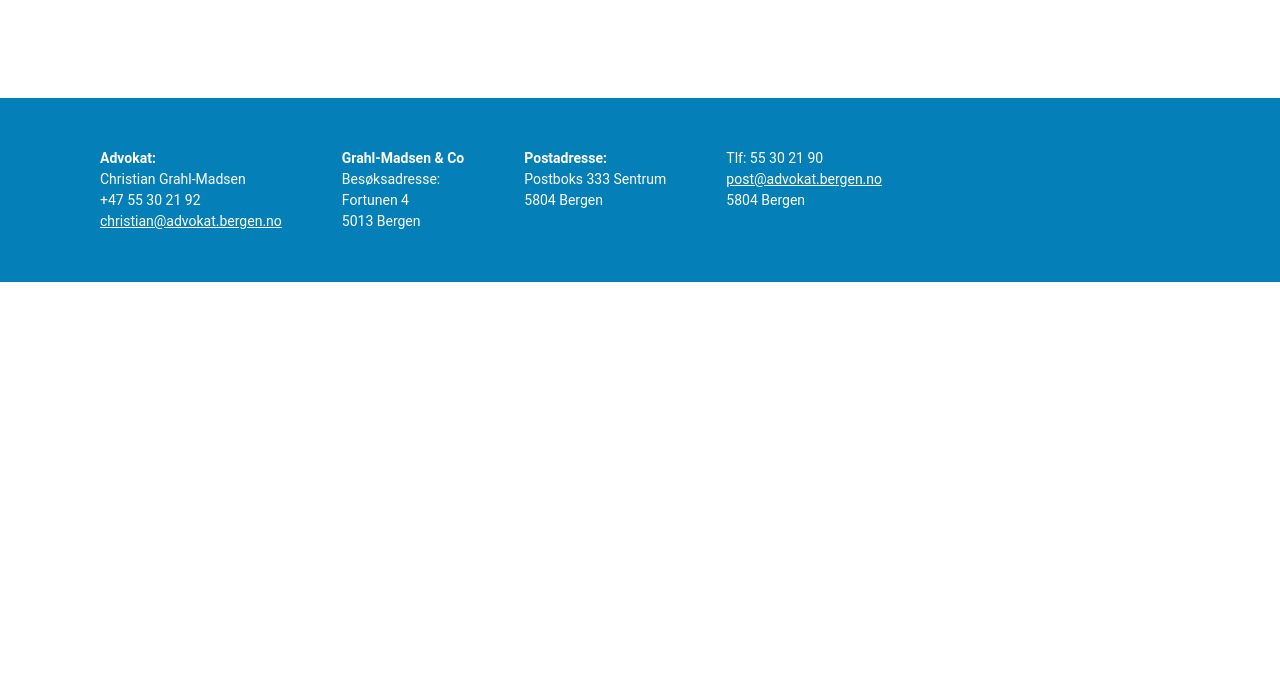
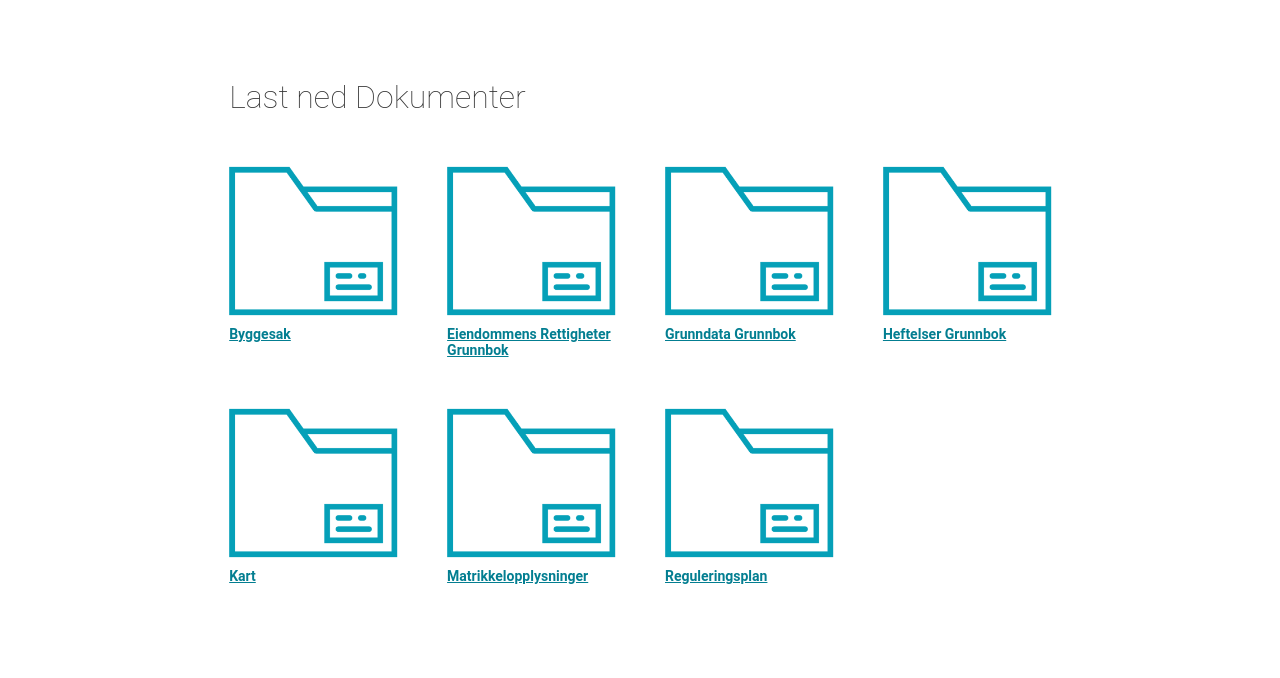
Before and after one commit to juliadyrdal/vike, a website: page dokumenter.html in a window 1280 px wide. Shown: the part 682-1360 px from the top of the page. Before the commit the page ends 964 px from the top, so only its background shows below. Drawn offline with Linux system fonts and the light colour scheme.

Commit message:
Added icon links to dokumenter.html.

```diff
--- a/dokumenter.html
+++ b/dokumenter.html
@@ -39,6 +39,37 @@
             </div>
 
         </header>
+
+        <section class="section-dokumenter">
+            <div class="dokumenter">
+                    <h1 class="heading">Last ned Dokumenter</h1>
+                <ul class="dokumenter__row">
+                    <li class="dokumenter__item">
+                        <a href="#" class="dokumenter__link"><img src="img/folder2x.png" alt="Dokumentikon" class="dokumenter__icon">Byggesak</a>
+                    </li>
+                    <li class="dokumenter__item">
+                        <a href="#" class="dokumenter__link"><img src="img/folder2x.png" alt="Dokumentikon" class="dokumenter__icon">Eiendommens Rettigheter Grunnbok</a>
+                    </li>
+                    <li class="dokumenter__item">
+                        <a href="#" class="dokumenter__link"><img src="img/folder2x.png" alt="Dokumentikon" class="dokumenter__icon">Grunndata Grunnbok</a>
+                    </li>
+                    <li class="dokumenter__item">
+                        <a href="#" class="dokumenter__link"><img src="img/folder2x.png" alt="Dokumentikon" class="dokumenter__icon">Heftelser Grunnbok</a>
+                    </li>
+                </ul>
+                <ul class="dokumenter__row">
+                    <li class="dokumenter__item">
+                        <a href="#" class="dokumenter__link"><img src="img/folder2x.png" alt="Dokumentikon" class="dokumenter__icon">Kart</a>
+                    </li>
+                    <li class="dokumenter__item">
+                        <a href="#" class="dokumenter__link"><img src="img/folder2x.png" alt="Dokumentikon" class="dokumenter__icon">Matrikkelopplysninger</a>
+                    </li>
+                    <li class="dokumenter__item">
+                        <a href="#" class="dokumenter__link"><img src="img/folder2x.png" alt="Dokumentikon" class="dokumenter__icon">Reguleringsplan</a>
+                    </li>
+                </ul>
+            </div>
+        </section>
 
         <footer class="footer">
             <div class="footer__info">
--- a/sass/main.scss
+++ b/sass/main.scss
@@ -14,4 +14,5 @@
 @import "layout/navigation";
 
 @import "pages/bilder";
+@import "pages/dokumenter";
 @import "pages/home";
--- /dev/null
+++ b/sass/pages/_dokumenter.scss
@@ -0,0 +1,46 @@
+.section-dokumenter {
+    padding: 5rem 10rem;
+    height: 80vh;
+}
+
+.dokumenter {
+    position: absolute;
+    left: 50%;
+    transform: translateX(-50%);
+
+    &__row {
+        display: flex;
+        justify-content: flex-start;
+
+        list-style-type: none;
+    }
+
+    &__row:not(:last-child) {
+        margin-top: 5rem;
+        margin-bottom: 5rem;
+    }
+
+    &__item:not(:last-child) {
+        margin-right: 5rem;
+    }
+
+    &__link {
+        display: flex;
+        flex-direction: column;
+
+        font-size: 1.4rem;
+        font-weight: 600;
+        color: #037E91;
+        transition: .3s;
+
+    }
+
+    &__link:hover {
+        transform: translateY(-1rem);
+    }
+
+    &__icon {
+        margin-bottom: 1rem;
+        height: 15rem;
+    }
+}
```
Also changed, not shown: css/style.css, img/dokumentx2.png (added), img/folder2x.png (added), 1 other file.
